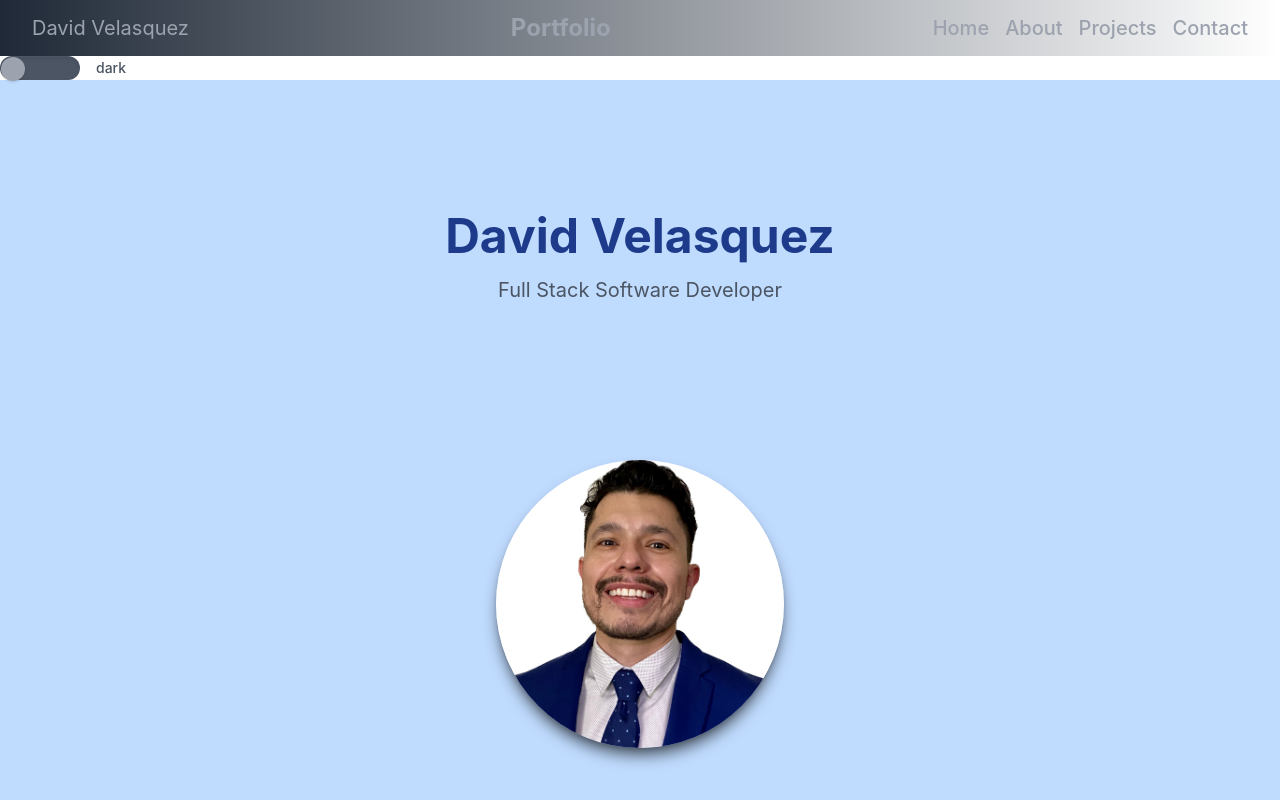
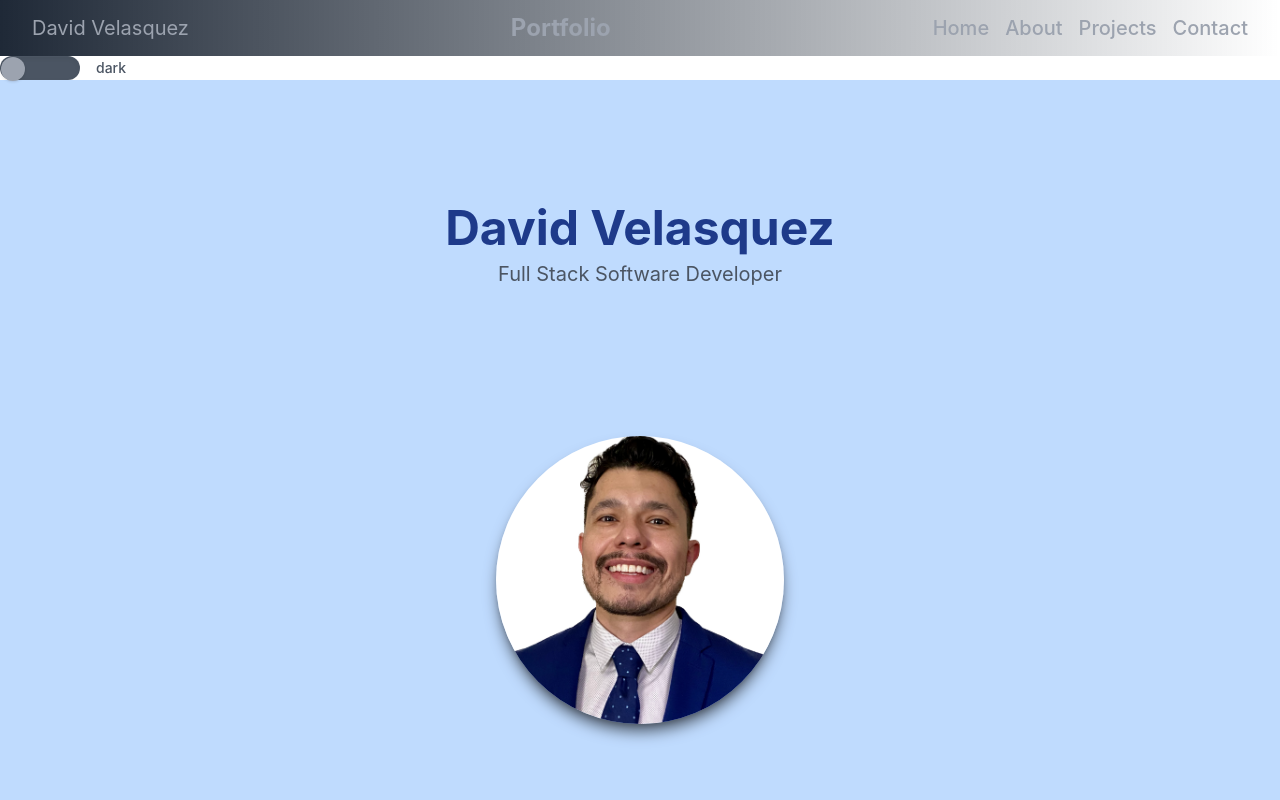
Before and after one commit to davidxv15/Portfolio-2, a React (Vite) app: page / in a window 1280 px wide. Shown: the top 800 px of the page. Built offline with nearby package versions, Linux system fonts and the light colour scheme.

Commit message:
Landing page spacing

```diff
--- a/src/components/HeroSection.tsx
+++ b/src/components/HeroSection.tsx
@@ -7,11 +7,11 @@ const HeroSection: React.FC = () => {
         <h1 className="text-5xl font-bold text-blue-900">
           David Velasquez
         </h1>
-        <p className="text-xl text-gray-600 mt-4">
+        <p className="text-xl text-gray-600 mt-2">
           Full Stack Software Developer
         </p>
       </div>
-      <div>
+      <div className="mb-8">
         <img
           src="/WhiteShirtPhoto.jpg"
           alt="My Portrait"
```
